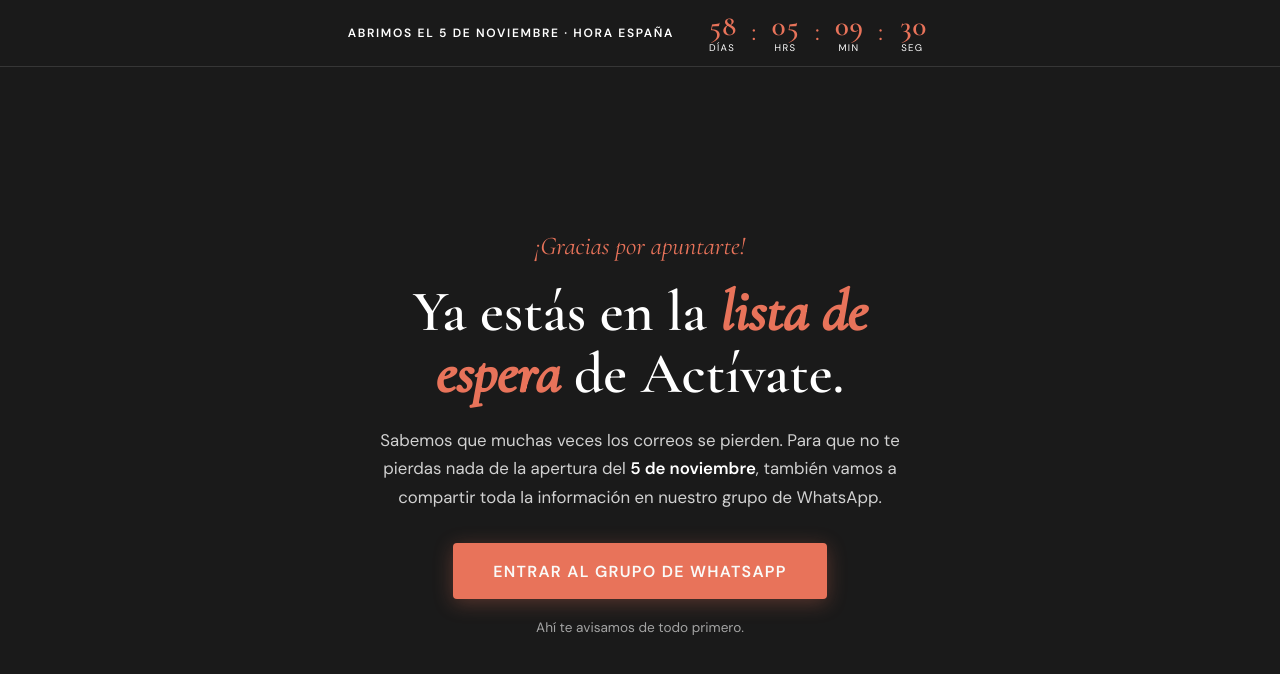
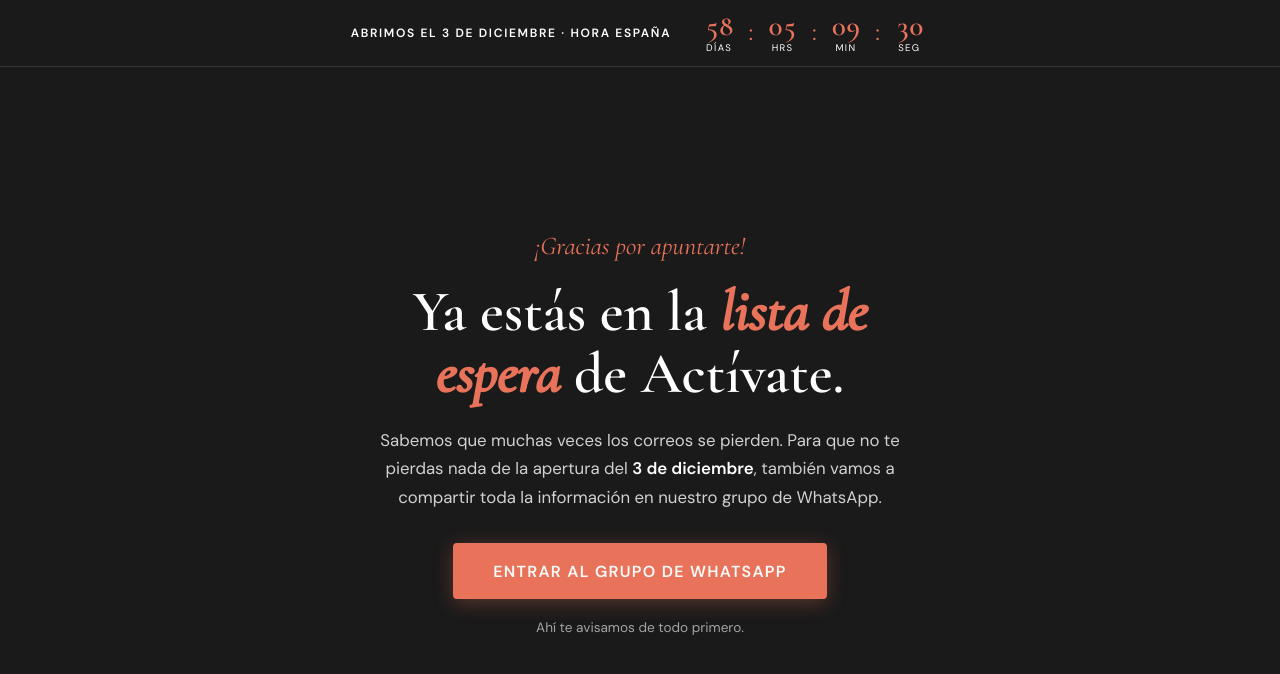
Before and after one commit to susanaaresla-lab/esencial-susana, a React (Create React App) app: page /gracias-lista-espera-activate in a window 1280 px wide. Shown: the top 674 px of the page. Built offline with nearby package versions, Linux system fonts and the light colour scheme.

Commit message:
Gracias lista de espera Actívate: apertura 3 de diciembre

```diff
--- a/src/pages/GraciasListaEsperaActivatePage.js
+++ b/src/pages/GraciasListaEsperaActivatePage.js
@@ -13,7 +13,7 @@ export default function GraciasListaEsperaActivatePage() {
 
       {/* ── Barra superior con cuenta atrás ── */}
       <div style={{ borderBottom: '1px solid rgba(255,255,255,0.12)', padding: '0.7rem 1rem', display: 'flex', flexWrap: 'wrap', justifyContent: 'center', alignItems: 'center', gap: '0.5rem 1.75rem' }}>
-        <p style={{ fontSize: '0.75rem', fontWeight: 700, letterSpacing: '0.14em', textTransform: 'uppercase' }}>Abrimos el 5 de noviembre · Hora España</p>
+        <p style={{ fontSize: '0.75rem', fontWeight: 700, letterSpacing: '0.14em', textTransform: 'uppercase' }}>Abrimos el 3 de diciembre · Hora España</p>
         <Countdown />
       </div>
 
@@ -25,7 +25,7 @@ export default function GraciasListaEsperaActivatePage() {
             Ya estás en la <em style={{ color: 'var(--coral)' }}>lista de espera</em> de Actívate.
           </h1>
           <p style={{ fontSize: '1.05rem', lineHeight: 1.7, color: 'rgba(255,255,255,0.8)' }}>
-            Sabemos que muchas veces los correos se pierden. Para que no te pierdas nada de la apertura del <strong style={{ color: 'white' }}>5 de noviembre</strong>, también vamos a compartir toda la información en nuestro grupo de WhatsApp.
+            Sabemos que muchas veces los correos se pierden. Para que no te pierdas nada de la apertura del <strong style={{ color: 'white' }}>3 de diciembre</strong>, también vamos a compartir toda la información en nuestro grupo de WhatsApp.
           </p>
           <a href={WHATSAPP_URL} target="_blank" rel="noopener noreferrer" className="btn-coral" style={{ textTransform: 'uppercase', letterSpacing: '0.08em', fontWeight: 700, marginTop: '0.75rem' }}>
             Entrar al grupo de WhatsApp
```
